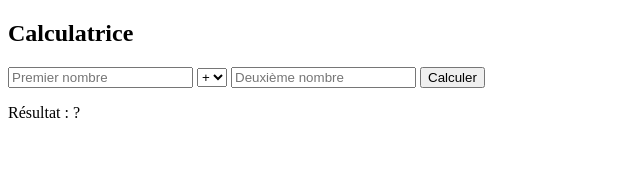
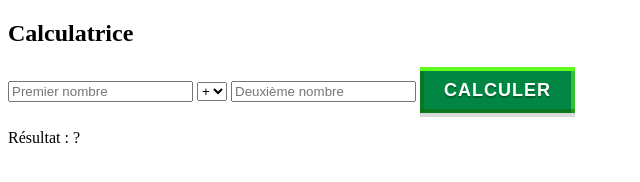
Before and after one commit to Emerick447/Calcul, a plain HTML site: page index.html in a window 1280 px wide. Shown: the whole page, without its empty margins (0-640 px from the left). Drawn offline with Linux system fonts and the light colour scheme.

Commit message:
Add button styles to index.html
Added CSS styles for button elements to enhance appearance.

```diff
--- a/index.html
+++ b/index.html
@@ -3,6 +3,78 @@
 <head>
     <meta charset="UTF-8">
     <title>Calculatrice</title>
+    <style>
+/* From Uiverse.io by cssbuttons-io */
+button {
+  font-size: 18px;
+  background-color: #008542;
+  color: #fff;
+  text-shadow: 0 2px 0 rgb(0 0 0 / 25%);
+  display: inline-flex;
+  align-items: center;
+  justify-content: center;
+  position: relative;
+  border: 0;
+  z-index: 1;
+  user-select: none;
+  cursor: pointer;
+  text-transform: uppercase;
+  letter-spacing: 1px;
+  white-space: unset;
+  padding: 0.8rem 1.5rem;
+  text-decoration: none;
+  font-weight: 900;
+  transition: all 0.7s cubic-bezier(0, 0.8, 0.26, 0.99);
+}
+
+button:before {
+  position: absolute;
+  pointer-events: none;
+  top: 0;
+  left: 0;
+  display: block;
+  width: 100%;
+  height: 100%;
+  content: "";
+  transition: 0.7s cubic-bezier(0, 0.8, 0.26, 0.99);
+  z-index: -1;
+  background-color: #008542 !important;
+  box-shadow: 0 -4px rgb(21 108 0 / 50%) inset,
+    0 4px rgb(100 253 31 / 99%) inset, -4px 0 rgb(100 253 31 / 50%) inset,
+    4px 0 rgb(21 108 0 / 50%) inset;
+}
+
+button:after {
+  position: absolute;
+  pointer-events: none;
+  top: 0;
+  left: 0;
+  display: block;
+  width: 100%;
+  height: 100%;
+  content: "";
+  box-shadow: 0 4px 0 0 rgb(0 0 0 / 15%);
+  transition: 0.7s cubic-bezier(0, 0.8, 0.26, 0.99);
+}
+
+button:hover:before {
+  box-shadow: 0 -4px rgb(0 0 0 / 50%) inset, 0 4px rgb(255 255 255 / 20%) inset,
+    -4px 0 rgb(255 255 255 / 20%) inset, 4px 0 rgb(0 0 0 / 50%) inset;
+}
+
+button:hover:after {
+  box-shadow: 0 4px 0 0 rgb(0 0 0 / 15%);
+}
+
+button:active {
+  transform: translateY(4px);
+}
+
+button:active:after {
+  box-shadow: 0 0px 0 0 rgb(0 0 0 / 15%);
+}
+
+    </style>
 </head>
 <body>
 
@@ -19,7 +91,7 @@
 
     <input type="number" id="nb2" placeholder="Deuxième nombre">
 
-    <button onclick="calculer()">Calculer</button>
+    <button class="button" onclick="calculer()">Calculer</button>
 
     <p>Résultat : <span id="resultat">?</span></p>
 
```
